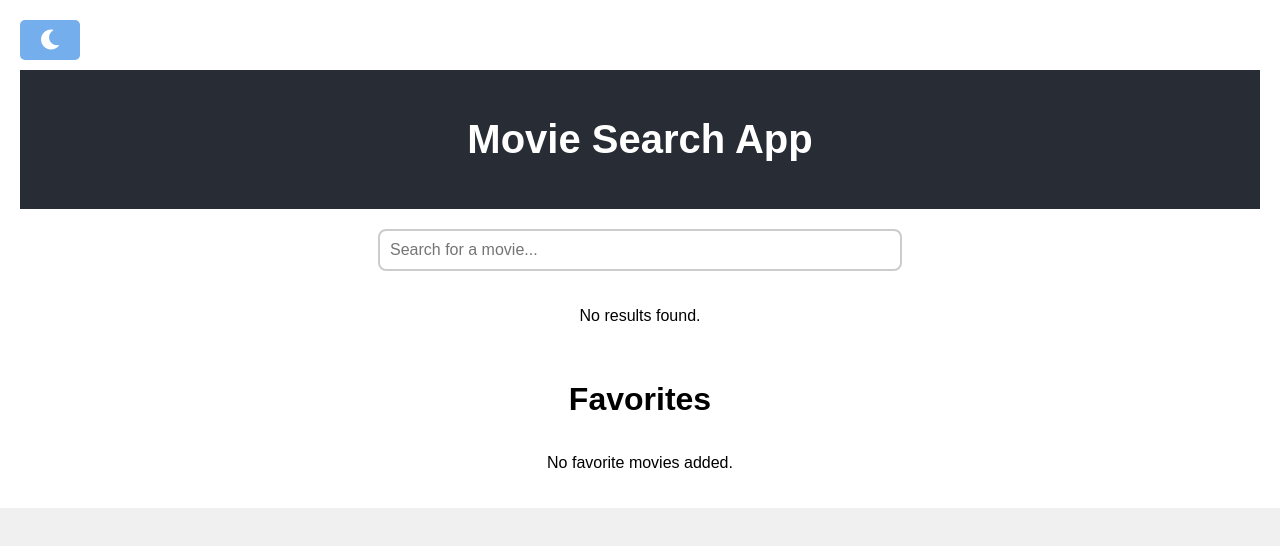
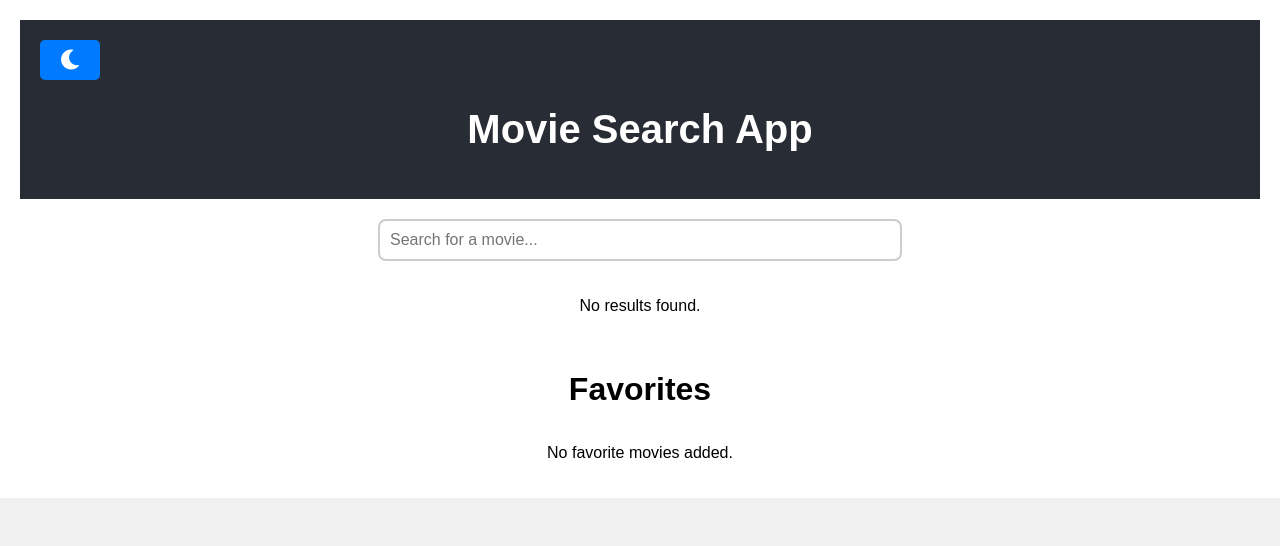
Before and after one commit to shrey0404/Movie-App, a React (Create React App) app: page / in a window 1280 px wide. Shown: the top 546 px of the page. Built offline with nearby package versions, Linux system fonts and the light colour scheme.

Commit message:
Finalized movie search app with toggle theme, favorites, and movie details navigation

```diff
--- a/public/index.html
+++ b/public/index.html
@@ -3,8 +3,8 @@
   <head>
     <meta charset="utf-8" />
     <link rel="icon" href="%PUBLIC_URL%/favicon.ico" />
+    <link rel="stylesheet" href="https://cdnjs.cloudflare.com/ajax/libs/font-awesome/5.15.4/css/all.min.css">
     <meta name="viewport" content="width=device-width, initial-scale=1" />
-    <link rel="stylesheet" href="https://cdnjs.cloudflare.com/ajax/libs/font-awesome/5.15.4/css/all.min.css">
     <meta name="theme-color" content="#000000" />
     <meta
       name="description"
--- a/src/App.css
+++ b/src/App.css
@@ -39,57 +39,62 @@ body {
     outline: none;
   }
 
-
-
-.App {
-    transition: background-color 0.3s, color 0.3s;
-  }
-
-  .App.light {
-    background-color: #fff;
-    color: #000;
-  }
-
-  .App.dark {
-    background-color: #333;
-    color: #fff;
-  }
-
-
-  .theme-toggle-button {
-    background-color: #74aeed;
-    color: #fff;
-    margin-bottom: 10px;
-    border: none;
-    border-radius: 5px;
-    padding: 10px 20px;
-    font-size: 16px;
-    cursor: pointer;
-    transition: background-color 0.3s, transform 0.2s;
-    display: flex;
-    align-items: center;
-    gap: 8px;
-  }
-
-  .theme-toggle-button:hover {
-    background-color: #397fc9;
-  }
-
-  .theme-toggle-button:active {
-    transform: scale(0.95);
-  }
-
-  .theme-toggle-button .icon {
-    font-size: 20px;
-  }
-
-
   .movie-list {
     display: flex;
     flex-wrap: wrap;
     justify-content: center;
     gap: 20px;
   }
+
+  .movie-card {
+    width: 200px;
+    border: 1px solid #ddd;
+    border-radius: 8px;
+    overflow: hidden;
+    box-shadow: 0 4px 8px rgba(0, 0, 0, 0.1);
+    background-color: white;
+    text-align: center;
+    transition: transform 0.2s ease-in-out;
+  }
+
+  .movie-card:hover {
+    transform: scale(1.05);
+  }
+
+  .movie-card img {
+    width: 100%;
+    height: auto;
+  }
+
+  .movie-card h3 {
+    font-size: 1.2em;
+    margin: 10px 0;
+  }
+
+  .movie-card p {
+    font-size: 0.9em;
+    color: #666;
+  }
+
+
+.favorites-list {
+    margin-top: 40px;
+  }
+
+  .favorites-list h2 {
+    font-size: 2em;
+    margin-bottom: 20px;
+  }
+
+  .recommendations-list {
+    margin-top: 40px;
+  }
+
+  .recommendations-list h3 {
+    font-size: 1.5em;
+    margin-bottom: 20px;
+  }
+
 
   .movie-card {
     border: 1px solid #ddd;
@@ -121,8 +126,6 @@ body {
   .movie-release-date {
     color: #555;
   }
-
-
 
   .view-details-button,
   .favorite-button {
@@ -161,10 +164,45 @@ body {
     background-color: #218838;
   }
 
+  .App {
+    transition: background-color 0.3s, color 0.3s;
+  }
 
-.favorites-list {
-    margin-top: 40px;
+  .App.light {
+    background-color: #fff;
+    color: #000;
+  }
 
+  .App.dark {
+    background-color: #333;
+    color: #fff;
+  }
+
+
+  .theme-toggle-button {
+    background-color: #007bff;
+    color: #fff;
+    border: none;
+    border-radius: 5px;
+    padding: 10px 20px;
+    font-size: 16px;
+    cursor: pointer;
+    transition: background-color 0.3s, transform 0.2s;
+    display: flex;
+    align-items: center;
+    gap: 8px;
+  }
+
+  .theme-toggle-button:hover {
+    background-color: #0056b3;
+  }
+
+  .theme-toggle-button:active {
+    transform: scale(0.95);
+  }
+
+  .theme-toggle-button .icon {
+    font-size: 20px;
   }
 
   .favlist2 {
@@ -173,17 +211,3 @@ body {
     justify-content: center;
     gap: 20px;
   }
-
-  .favorites-list h2 {
-    font-size: 2em;
-    margin-bottom: 20px;
-  }
-
-  .recommendations-list {
-    margin-top: 40px;
-  }
-
-  .recommendations-list h3 {
-    font-size: 1.5em;
-    margin-bottom: 20px;
-  }
--- a/src/App.js
+++ b/src/App.js
@@ -1,8 +1,8 @@
 import React, { useContext } from "react";
-import { ThemeContext, ThemeProvider } from "././context.js/ThemeContext"; // Update the path if necessary
 import { BrowserRouter as Router, Route, Routes } from "react-router-dom";
 import SearchPage from "./pages/SearchPage";
 import MovieDetailsPage from "./pages/MovieDetailsPage";
+import { ThemeContext, ThemeProvider } from "././context/ThemeContext";
 
 function App() {
   const { theme, toggleTheme } = useContext(ThemeContext);
@@ -10,6 +10,7 @@ function App() {
   return (
     <Router>
       <div className={`App ${theme}`}>
+        <header>
           <button className="theme-toggle-button" onClick={toggleTheme}>
             {theme === "light" ? (
               <>
@@ -21,7 +22,6 @@ function App() {
               </>
             )}
           </button>
-        <header>
           <h1>Movie Search App</h1>
         </header>
         <main>
--- a/src/components/FavoritesList.js
+++ b/src/components/FavoritesList.js
@@ -15,6 +15,9 @@ function FavoritesList({ favorites, onFavorite }) {
                 poster: `https://image.tmdb.org/t/p/w200${movie.poster_path}`,
                 releaseDate: movie.release_date,
               }}
+              onClick={() => {
+                /* Optional: Add logic to view details */
+              }}
               onFavorite={() => onFavorite(movie)}
               isFavorite={true} // Always true because these are favorites
             />
--- a/src/components/MovieCard.js
+++ b/src/components/MovieCard.js
@@ -1,4 +1,5 @@
 import React from "react";
+import "../App.css"; // Import the CSS file for styling
 
 function MovieCard({ movie, onClick, onFavorite, isFavorite }) {
   return (
--- a/src/context.js/ThemeContext.js
+++ b/src/context/ThemeContext.js
@@ -1,4 +1,3 @@
-// ThemeContext.js
 import React, { createContext, useState } from "react";
 
 export const ThemeContext = createContext();
--- a/src/pages/SearchPage.js
+++ b/src/pages/SearchPage.js
@@ -2,8 +2,8 @@ import React, { useState, useEffect } from "react";
 import { useNavigate } from "react-router-dom";
 import SearchBar from "../components/SearchBar";
 import MovieCard from "../components/MovieCard";
-import FavoritesList from "../components/FavoritesList"; // Import FavoritesList
 import { searchMovies } from "../services/api";
+import FavoritesList from "../components/FavoritesList";
 
 function SearchPage() {
   const [searchTerm, setSearchTerm] = useState("");
@@ -61,7 +61,7 @@ function SearchPage() {
               }}
               onClick={() => handleMovieClick(movie.id)}
               onFavorite={() => handleFavorite(movie)}
-              isFavorite={isFavorite(movie.id)}
+              isFavorite={isFavorite(movie.id)} // Pass isFavorite prop
             />
           ))
         ) : (
--- a/src/services/api.js
+++ b/src/services/api.js
@@ -32,6 +32,8 @@ export const getMovieDetails = async (id) => {
   return response.json();
 };
 
+// services/api.js
+
 export const getRecommendedMovies = async (id) => {
   const response = await fetch(
     `${BASE_URL}/movie/${id}/recommendations?api_key=${API_KEY}`
```
Lines whose indentation alone changed are shown as unchanged.
